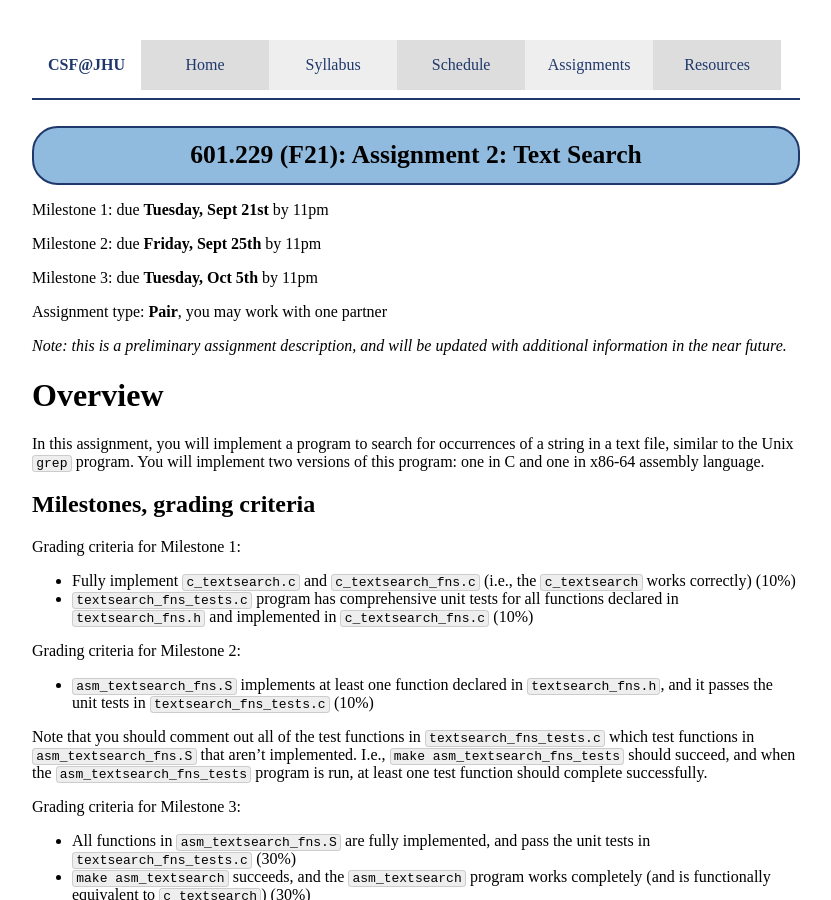
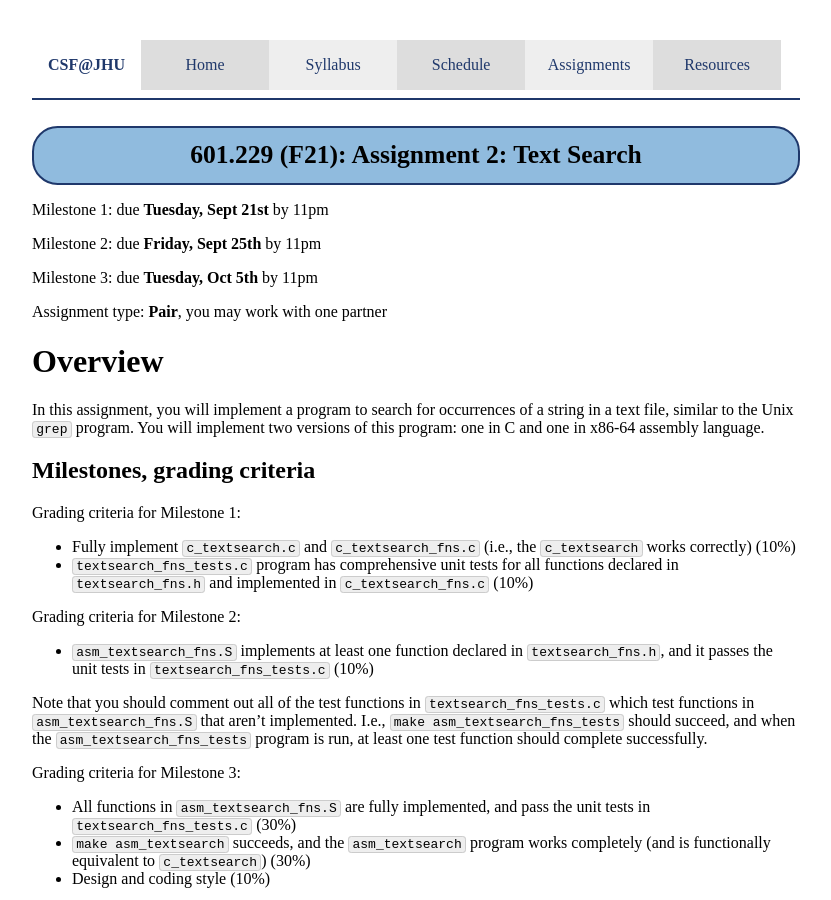
Before and after one commit to jhucsf/fall2021, a Jekyll site: the page built from assign/assign02.md, in a window 1280 px wide and 900 px high. Shown: the whole window, without its empty margins (224-1055 px from the left). Built offline with Jekyll 4.4.1, drawn with Linux system fonts in a browser that asks for light colours; some of the changed text lies outside the part shown.

Commit message:
minor tweaks

```diff
--- a/assign/assign02.md
+++ b/assign/assign02.md
@@ -10,9 +10,6 @@ Milestone 2: due **Friday, Sept 25th** by 11pm
 Milestone 3: due **Tuesday, Oct 5th** by 11pm
 
 Assignment type: **Pair**, you may work with one partner
-
-*Note: this is a preliminary assignment description, and will be updated
-with additional information in the near future.*
 
 # Overview
 
@@ -176,7 +173,7 @@ with 511 or fewer characters.  If an input file has a line which exceeds 511 cha
 it should search only the first 511 characters on that line.  (In other words,
 only the first 511 characters of the line need to be read into memory.)
 
-The `MAXLINE` constant defined in `textsearch_fns.h` can be used to specify this limit.
+The `MAXLINE` constant defined in `textsearch_fns.h` specifies this limit.
 
 # Tasks/milestones
 
```
